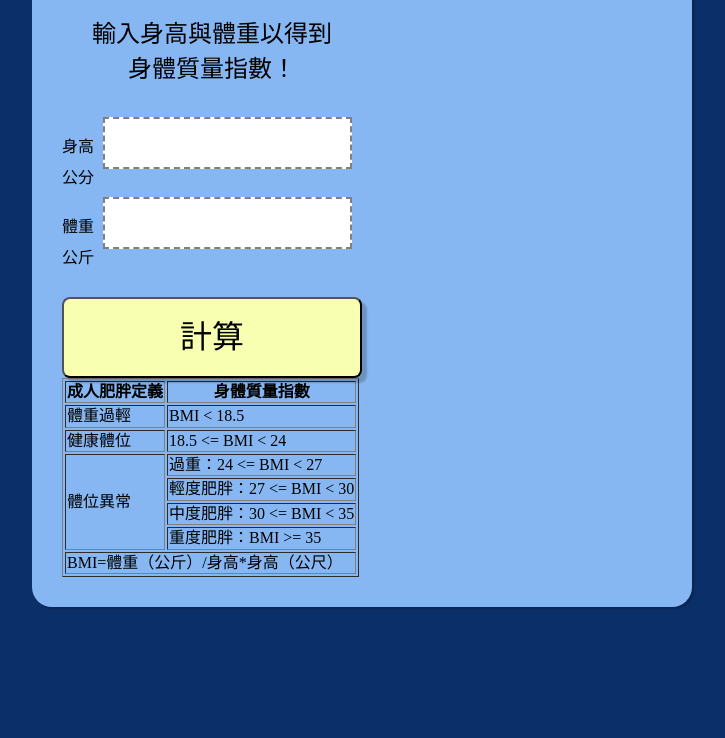
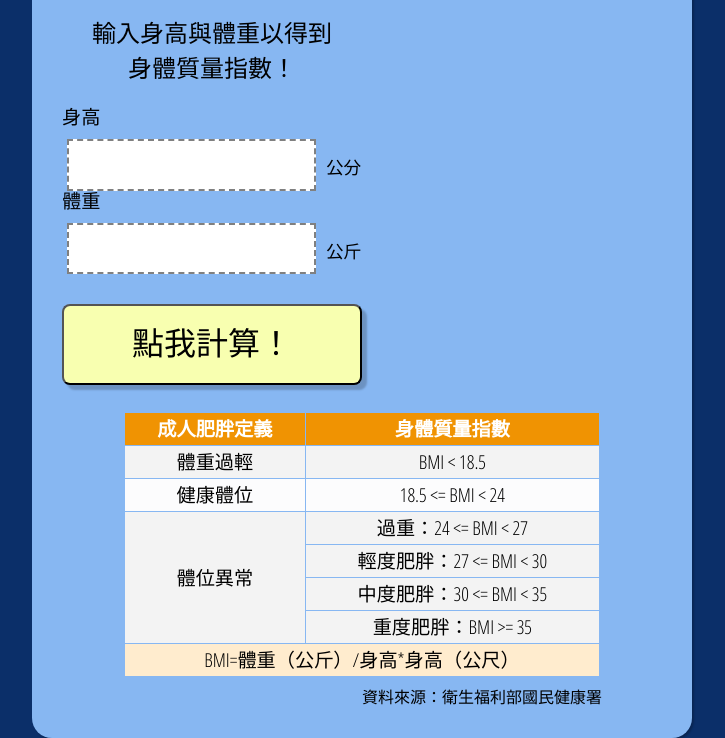
Before and after one commit to TamyTsai/BMI-Calculator, a plain HTML site: page index.html in a window 1280 px wide. Shown: the part 108-846 px from the top of the page, without its empty margins (278-1003 px from the left). Before the commit the page ends 800 px from the top, so only its background shows below. Drawn offline with Linux system fonts and the light colour scheme.

Commit message:
table import CSS

```diff
--- a/index.html
+++ b/index.html
@@ -16,13 +16,13 @@
       <h2>輸入身高與體重以得到<br>身體質量指數！</h2>
       <div>
         <label for="bodyHeight">身高</label> <!-- 點此輸入框標題就會跳到對應的輸入框（id為bodyHeight的輸入框） -->
-        <input type="number" id="bodyHeight" min="0">公分 <!-- 限制輸入不為負數（最小為0） -->
+        <input type="number" id="bodyHeight" min="0"><span class="unit">公分</span> <!-- 限制輸入不為負數（最小為0） -->
       </div>
       <div>
         <label for="bodyWeight">體重</label>
-        <input type="number" id="bodyWeight" min="0">公斤
+        <input type="number" id="bodyWeight" min="0"><span class="unit">公斤</span>
       </div>
-      <input type="submit" value="計算" onclick="calculateBMI();"> <!-- 送出按鈕 onclick屬性讓你可以在此按鈕被點擊時 呼叫js方法-->
+      <input type="submit" value="點我計算！" onclick="calculateBMI();"> <!-- 送出按鈕 onclick屬性讓你可以在此按鈕被點擊時 呼叫js方法-->
       <!-- 沒有用form表單元素 -->
     </section>
 
@@ -36,6 +36,7 @@
     <div class="clearfix"></div> <!-- 前面使用float創造左右兩欄 需要清除 以撐開下面元素 -->
 
     <section class="bodyTable">
+      <span class="bodyTableContent">
           <table border="1">
             <thead>
               <tr>
@@ -44,23 +45,25 @@
               </tr>
             </thead>
             <tbody>
-            <tr>
+              <tr class="rowOdd">
                 <td>體重過輕</td>
                 <td>BMI &lt 18.5</td> <!-- 使用特殊字元 -->
               </tr>
-            <tr>
+              <tr class="rowEven">
                 <td>健康體位</td>
                 <td>18.5 &lt= BMI &lt 24</td>
               </tr>
+              <tr class="rowOdd">
                 <td rowspan="0">體位異常</td> <!-- 垂直合併欄位到tobody最後一列 -->
                 <td>過重：24 &lt= BMI &lt 27</td>
-            <tr>
+              </tr>
+              <tr class="rowOdd">
                 <td>輕度肥胖：27 &lt= BMI &lt 30</td>
               </tr>
-            <tr>
+              <tr class="rowOdd">
                 <td>中度肥胖：30 &lt= BMI &lt 35</td>
               </tr>
-            <tr>
+              <tr class="rowOdd">
                 <td>重度肥胖：BMI &gt= 35</td>
               </tr>
             </tbody>
@@ -71,7 +74,9 @@
               </tr>
             </tfoot>
         </table>
+      </span>
 
+      <span class="dataResource">資料來源：衛生福利部國民健康署</span>
     </section>
 
   </section>
--- a/scripts/script.js
+++ b/scripts/script.js
@@ -50,6 +50,7 @@ function calculateBMI() {
             resultTextNormal.innerHTML = '';
             resultTextAbnormal.innerHTML = '重度肥胖';
         }
+        // 根據健康體位與異常體位，抓不同的HTML元素，更改其內容，不符合的體位文字就用空字串取代，以達到只顯示 該顯示的體位結果 的目的（兩類體位結果 呈現樣式不同）
     }
     else if ((height == '') && (weight != '')){
         alert('請輸入身高！');
@@ -63,7 +64,7 @@ function calculateBMI() {
 }
 
 // 判斷體位
-// function body() {
+// function body(bmi(height, weight)) {
 //     if (bmi(height, weight) < 18.5) {
 //         return ('體重過輕');
 //     } else {
--- a/styles/style.css
+++ b/styles/style.css
@@ -18,7 +18,7 @@ body .calculator {
 }
 
 body .calculator .fields h1 {
-  font-weight: 200;
+  font-weight: 300;
   font-size: 3em;
   margin-top: 0;
   margin-bottom: 0;
@@ -28,6 +28,14 @@ body .calculator .fields h2 {
   font-weight: 200;
   line-height: 35px;
   text-align: center;
+}
+
+body .calculator .fields label {
+  font-size: 1.2em;
+}
+
+body .calculator .fields .unit {
+  font-size: 1.1em;
 }
 
 body .calculator .result h2 {
@@ -75,7 +83,7 @@ body .calculator .result {
 }
 
 /* 所有數字類型輸入框（身高、體重 輸入框） */
-input[type="number"] {
+body .calculator .fields input[type="number"] {
   font-family: 'Open Sans Condensed';
   font-size: 1.5em;
   margin-top: 10px;
@@ -86,7 +94,7 @@ input[type="number"] {
 }
 
 /* 所有傳送類輸入框（「計算」按鈕） */
-input[type="submit"] {
+body .calculator .fields input[type="submit"] {
   background-color: #f8ffb0;
   margin-top: 30px;
   width: 100%;
@@ -96,3 +104,49 @@ input[type="submit"] {
   font-size: 2em;
   font-weight: 200;
 }
+
+/* 體位標準表格 練習手刻表格樣式*/
+body .calculator .bodyTable .bodyTableContent {
+  display: flex;
+  justify-content: center;
+  margin-top: 25px;
+  margin-bottom: 10px;
+}
+
+body .calculator .bodyTable .bodyTableContent table {
+  width:80%;
+  border-collapse: collapse; /* 雙層框線變單層 */
+  font-family: 'Open Sans Condensed';
+  font-size: 1.2em;
+  font-weight: 300;
+  text-align: center;
+  line-height: 30px;
+  border: #87b7f2 solid;
+  /* border: transparent; */
+  /* margin-right: auto;
+  margin-left: auto; */
+}
+
+body .calculator .bodyTable .bodyTableContent table thead {
+  background-color: #F09302;
+  color: #fff;
+}
+
+body .calculator .bodyTable .bodyTableContent table tbody .rowOdd {
+  background-color: #F3F3F3;
+}
+
+body .calculator .bodyTable .bodyTableContent table tbody .rowEven {
+  background-color: #FCFCFD;
+}
+
+body .calculator .bodyTable .bodyTableContent table tfoot {
+  background-color: #FFECCE;
+}
+
+body .calculator .bodyTable .dataResource {
+  width:90%;
+  display: flex;
+  justify-content: flex-end;
+  font-weight: 200;
+}
```
Lines whose indentation alone changed are shown as unchanged.
